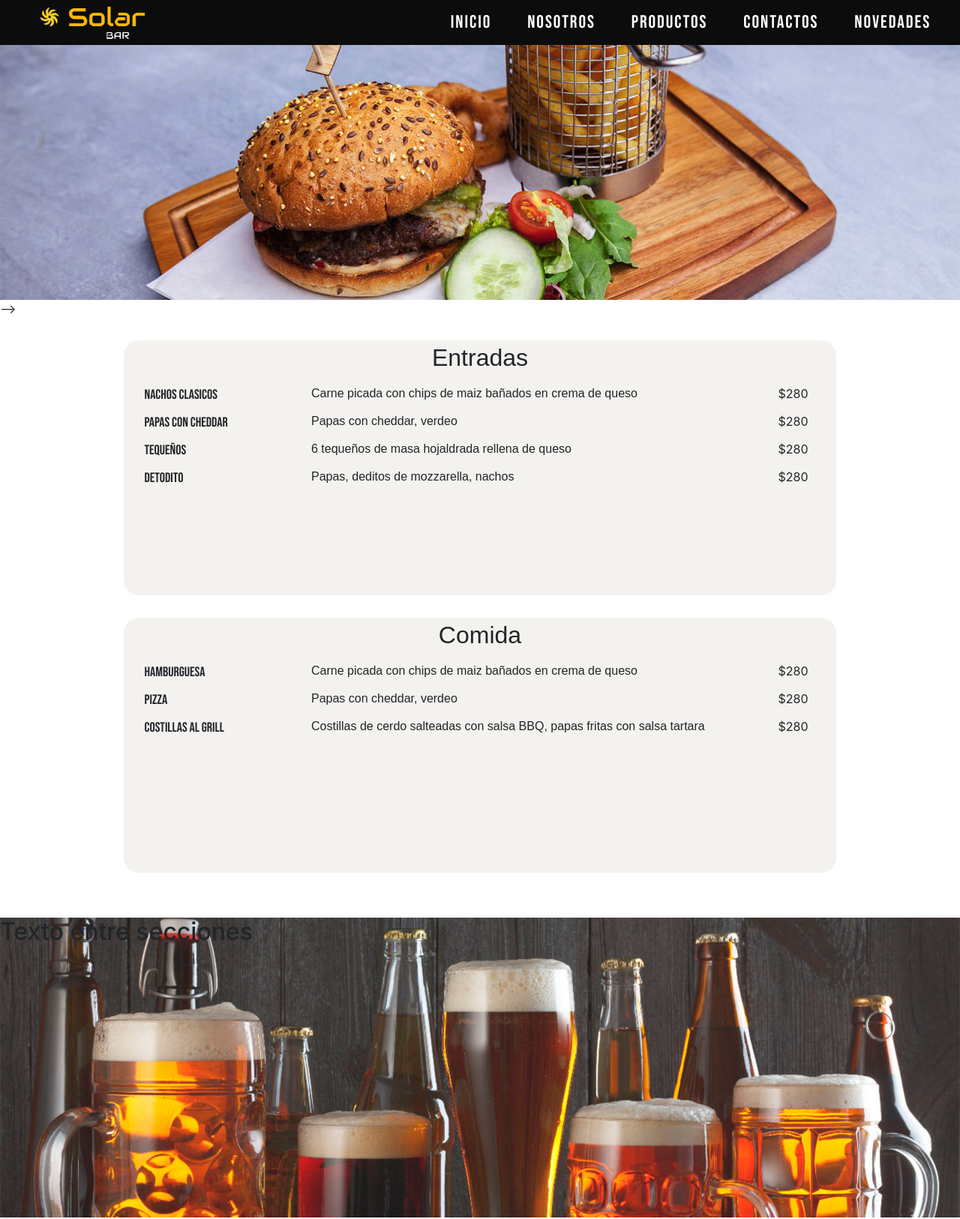
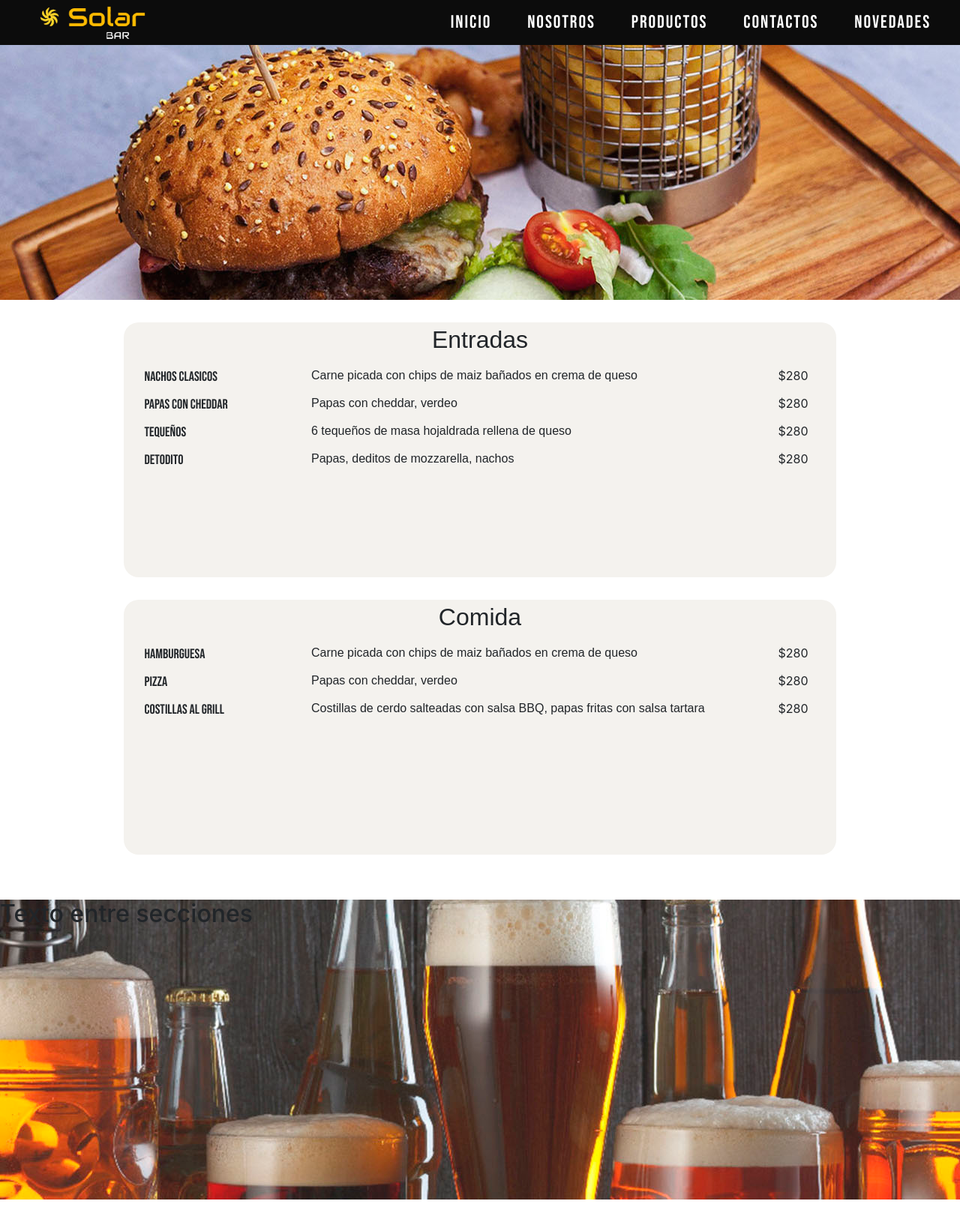
Before and after one commit to AnnaB-Ace/Proyecto4-Anna, a website: page pages/productos.html in a window 1280 px wide. Shown: the top 1626 px of the page at 75% size. Drawn offline with nearby package versions, Linux system fonts and the light colour scheme; a web font is replaced by a local one.

Commit message:
Modificando Productos

```diff
--- a/pages/productos.html
+++ b/pages/productos.html
@@ -128,7 +128,7 @@
 
         </div>
       </div>
-  </div> -->
+  </div>
 
     <!-- Inicio de carta-->
 
--- a/scss/style.scss
+++ b/scss/style.scss
@@ -141,7 +141,7 @@ $colorNegro: #0c0c0c;
   -webkit-background-size: cover;
   -moz-background-size: cover;
   -o-background-size: cover;
-  min-height: 800px;
+  height: 800px;
   @media (max-width: 992px) {
     height: 600px !important;
   }
@@ -589,27 +589,28 @@ $colorNegro: #0c0c0c;
   position: relative;
   background: url("../img/sliderB.jpg") no-repeat fixed;
   background-position: center;
-  -webkit-background-size: cover;
-  -moz-background-size: cover;
-  -o-background-size: cover;
-  background-size: cover;
+  // -webkit-background-size: cover;
+  // -moz-background-size: cover;
+  // -o-background-size: cover;
+  // background-size: cover;
+  // min-height: 400px;
+  height: 400px;
+
+  @media (max-width: 375px) {
+    height: 250px !important;
+  }
+}
+.image3 {
+  position: relative;
+  background: url("../img/sliderA.jpg") no-repeat fixed;
+  background-position: center center;
+  // -webkit-background-size: cover;
+  // -moz-background-size: cover;
+  // -o-background-size: cover;
+  // background-size: cover;
   min-height: 400px;
   @media (max-width: 375px) {
     height: 250px !important;
     background-position-y: bottom !important;
   }
 }
-.image3 {
-  position: relative;
-  background: url("../img/sliderA.jpg") no-repeat fixed;
-  background-position: center;
-  -webkit-background-size: cover;
-  -moz-background-size: cover;
-  -o-background-size: cover;
-  background-size: cover;
-  min-height: 400px;
-  @media (max-width: 375px) {
-    height: 250px !important;
-    background-position-y: bottom !important;
-  }
-}
```
Also changed, not shown: css/style.css.
